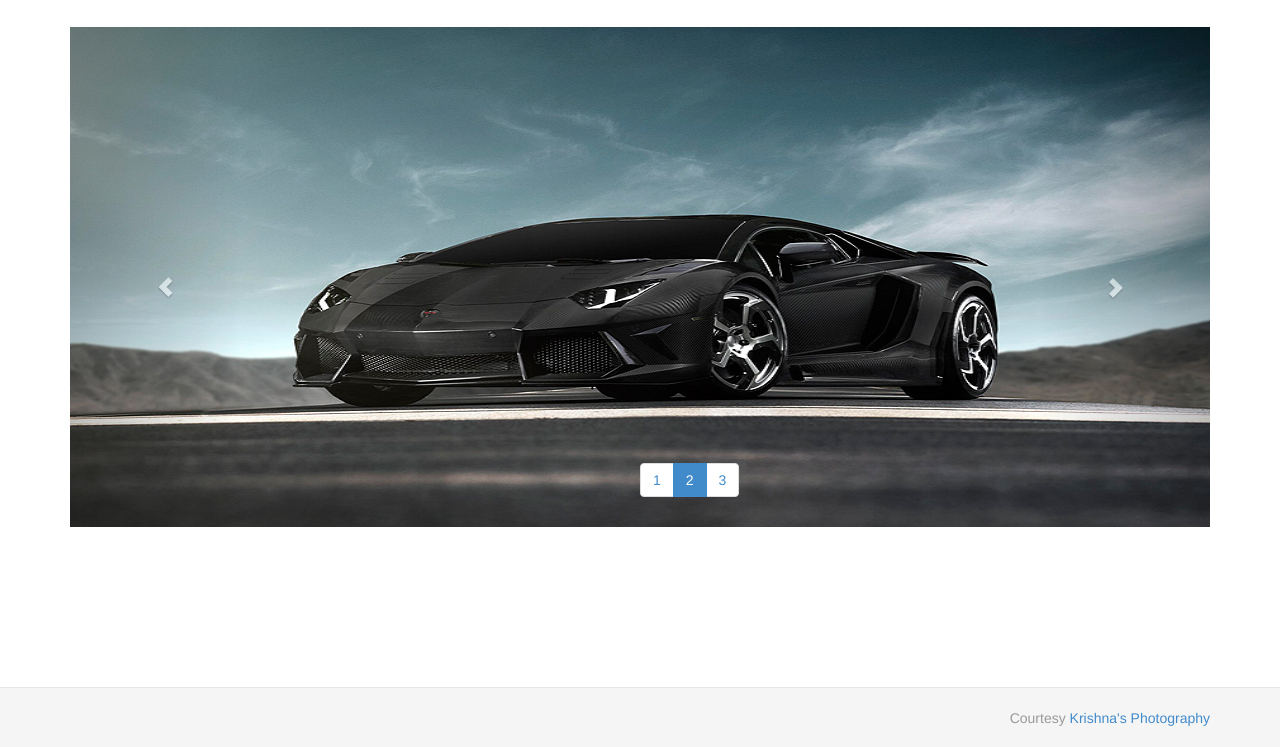
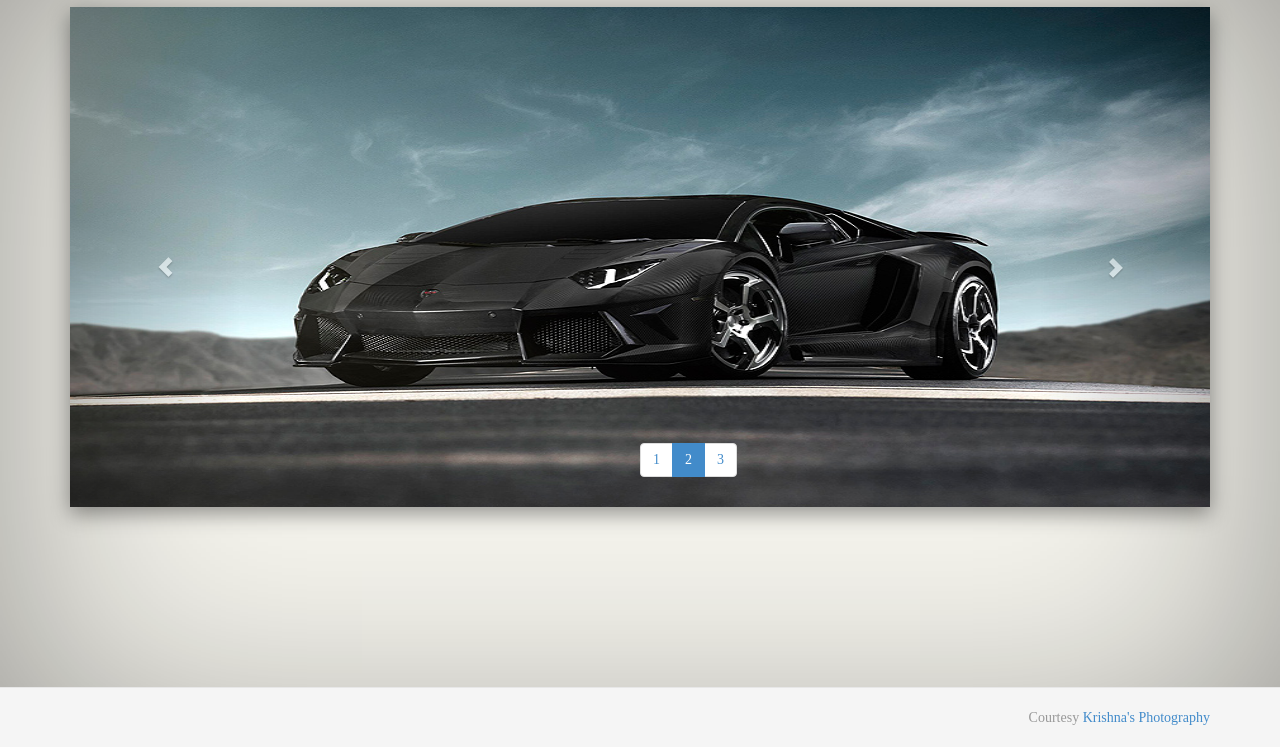
Before and after one commit to vasuadari/krishna, a plain HTML site: page index.html in a window 1280 px wide. Shown: the part 53-800 px from the top of the page. Drawn offline with Linux system fonts and the light colour scheme.

Commit message:
Added background color and styles
* Box shadow for carousel
* Font Family to 'Ubuntu Mono'

```diff
--- a/css/application.css
+++ b/css/application.css
@@ -20,3 +20,90 @@
   text-align: center;
   list-style: none;
 }
+
+/* useless style junk to pretty it up a bit */
+*{
+  box-sixing: border-box;
+}
+html{
+  box-shadow: inset 0 0 300px rgba(0,0,0,0.4);
+}
+body{
+  background: #f6f5ee;
+  font-family: "Ubuntu mono";
+}
+
+/* begin, shall we */
+#myCarousel{
+  box-shadow: inset 0 0 15px rgba(0,0,0,0.2), 0 7px 20px rgba(0,0,0,0.4);
+  /*height: 256px;*/
+  margin: 0 auto;
+  position: relative;
+/*  width: 600px;*/
+  background:
+    /* s */
+    radial-gradient(center, ellipse cover, rgba(106,0,0,1) 0%,rgba(106,0,0,1) 55%,rgba(106,0,0,0) 55%),
+    linear-gradient(233deg, transparent 40%, #6a0000 40%, #6a0000 60%, transparent 60%),
+    linear-gradient(233deg, transparent 40%, #6a0000 40%, #6a0000 60%, transparent 60%),
+    radial-gradient(center, ellipse cover, rgba(256,256,256,1) 0%,rgba(256,256,256,1) 55%,rgba(256,256,256,0) 55%),
+    radial-gradient(center, ellipse cover, rgba(106,0,0,1) 0%,rgba(106,0,0,1) 55%,rgba(106,0,0,0) 55%),
+    radial-gradient(center, ellipse cover, rgba(256,256,256,1) 0%,rgba(256,256,256,1) 55%,rgba(256,256,256,0) 55%),
+    /* v */
+    linear-gradient(15deg, transparent 40%, #fff 40%, #fff 60%, transparent 60%),
+    linear-gradient(-15deg, transparent 40%, #fff 40%, #fff 60%, transparent 60%),
+    linear-gradient(-15deg, transparent 10%, #fff 10%, #fff 90%, transparent 90%),
+    /* a */
+    linear-gradient(-15deg, transparent 45%, #fff 45%, #fff 60%, transparent 60%),
+    linear-gradient(15deg, transparent 45%, #fff 45%, #fff 60%, transparent 60%),
+    linear-gradient(top, transparent 45%, #fff 45%, #fff 60%, transparent 60%),
+    /* n */
+    linear-gradient(0deg, transparent 45%, #fff 45%, #fff 60%, transparent 60%),
+    linear-gradient(27deg, transparent 45%, #fff 45%, #fff 60%, transparent 60%),
+    linear-gradient(0deg, transparent 45%, #fff 45%, #fff 60%, transparent 60%),
+    /* div */
+    #6a0000;
+  background-position:
+    /* s */
+    475px 173px,
+    436px 126px,
+    487px 107px,
+    420px 121px,
+    475px 100px,
+    420px 52px,
+    /* v */
+    0px 10px,
+    70px 10px,
+    145px 10px,
+    /* a */
+    120px 70px,
+    168px 70px,
+    220px 100px,
+    /* n */
+    178px 70px,
+    265px 70px,
+    270px 70px;
+    /* div */
+  background-repeat: no-repeat;
+  background-size:
+    /* s */
+    40px 40px,
+    66px 80px,
+    66px 80px,
+    150px 145px,
+    40px 40px,
+    150px 145px,
+    /* v */
+    188px 236px,
+    188px 236px,
+    456px 40px,
+    /* a */
+    188px 176px,
+    188px 176px,
+    50px 195px,
+    /* n */
+    268px 176px,
+    188px 176px,
+    268px 176px,
+    /* div */
+    656px 256px;
+}
```
